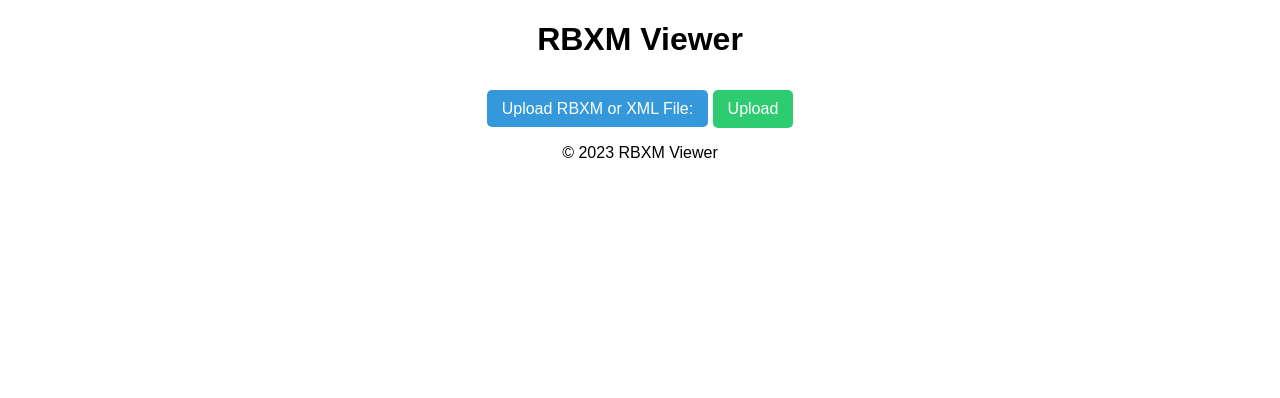
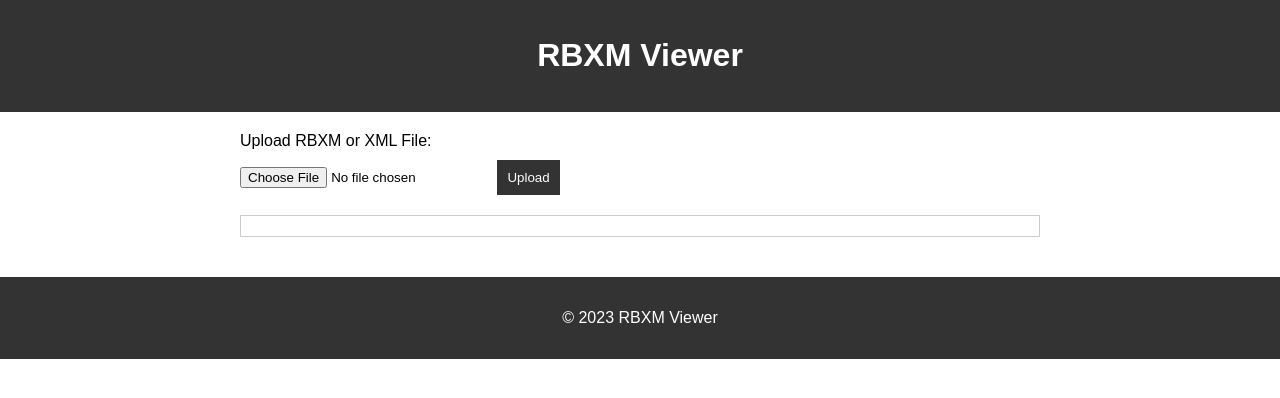
Before and after one commit to AlemDevCo/website, a plain HTML site: page index.html in a window 1280 px wide. Drawn offline with Linux system fonts and the light colour scheme.

Commit message:
Update styles.css

```diff
--- a/styles.css
+++ b/styles.css
@@ -1,37 +1,44 @@
 body {
-    font-family: Arial, sans-serif;
-    margin: 20px;
-    text-align: center;
+    font-family: 'Arial', sans-serif;
+    margin: 0;
+    padding: 0;
 }
 
-input[type="file"] {
-    display: none;
+header, footer {
+    background-color: #333;
+    color: #fff;
+    text-align: center;
+    padding: 1rem;
+}
+
+main {
+    max-width: 800px;
+    margin: 0 auto;
+    padding: 20px;
+}
+
+section {
+    margin-bottom: 20px;
 }
 
 label {
-    background-color: #3498db;
-    color: #fff;
-    padding: 10px 15px;
-    cursor: pointer;
-    border-radius: 5px;
-    font-size: 16px;
-}
-
-input[type="file"]:hover + label {
-    background-color: #2980b9;
+    display: block;
+    margin-bottom: 10px;
 }
 
 button {
-    background-color: #2ecc71;
+    padding: 10px;
+    background-color: #333;
     color: #fff;
-    padding: 10px 15px;
+    border: none;
     cursor: pointer;
-    border: none;
-    border-radius: 5px;
-    font-size: 16px;
-    margin-top: 10px;
 }
 
 button:hover {
-    background-color: #27ae60;
+    background-color: #555;
 }
+
+#guiContainer {
+    border: 1px solid #ccc;
+    padding: 10px;
+}
```
